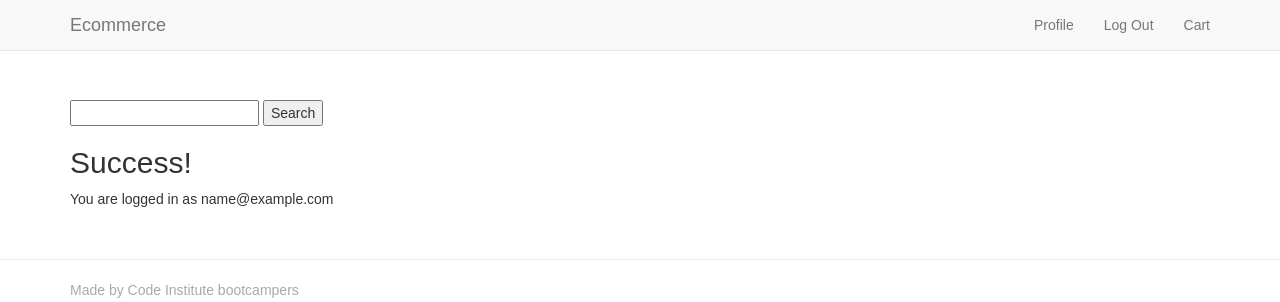
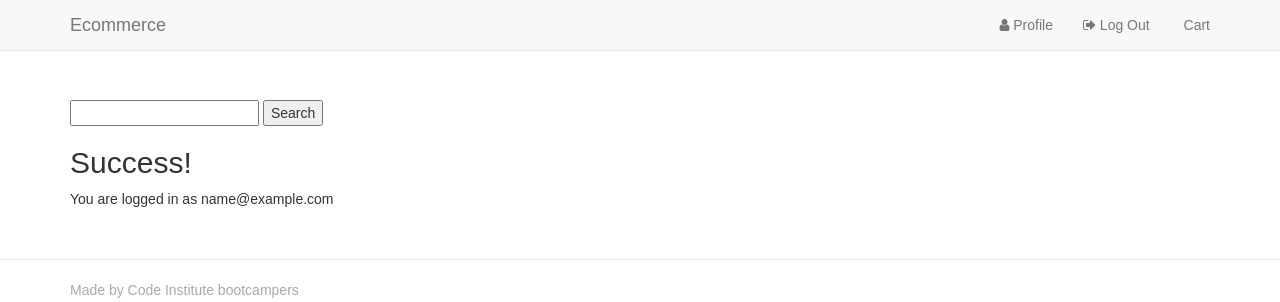
Before and after one commit to rory81/ci-ecommerce, a Django app: page /accounts/profile/ in a window 1280 px wide. Shown: the top 302 px of the page. Run offline with Django 3.2, Linux system fonts and the light colour scheme; the visitor is signed in with stand-in values (Sample User, id 1); some libraries are stand-ins or nearby versions.

Commit message:
add icons to base.html

```diff
--- a/templates/base.html
+++ b/templates/base.html
@@ -12,8 +12,8 @@
 	<link rel="stylesheet" href="{% static 'css/custom.css' %}">
 	<script src="https://cdnjs.cloudflare.com/ajax/libs/jquery/3.2.1/jquery.min.js"></script>
 	<script src="https://cdnjs.cloudflare.com/ajax/libs/twitter-bootstrap/3.3.7/js/bootstrap.min.js"></script>
-    {% block head_js %}
-    {% endblock head_js %}
+	{% block head_js %}
+	{% endblock head_js %}
 </head>
 
 <body>
@@ -32,15 +32,15 @@
 			<div id="navbar" class="navbar-collapse collapse">
 				<ul class="nav navbar-nav navbar-right">
 					{% if user.is_authenticated %}
-					<li><a href="{% url 'profile' %}">Profile</a></li>
-					<li><a href="{% url 'logout' %}">Log Out</a></li>
+					<li><a href="{% url 'profile' %}"><i class="fa fa-user"></i> Profile</a></li>
+					<li><a href="{% url 'logout' %}"><i class="fa fa-sign-out"></i> Log Out</a></li>
 					{%  else %}
-					<li><a href="{% url 'register' %}">Register</a></li>
-					<li><a href="{% url 'login' %}">Log In</a></li>
+					<li><a href="{% url 'register' %}"><i class="fa fa-user-plus"></i> Register</a></li>
+					<li><a href="{% url 'login' %}"><i class="fa fa-sign-in"></i> Log In</a></li>
 					{% endif %}
 					<li>
 						<a href="{% url 'view_cart' %}">
-							<i class="fa fa-shipping-cart"></i>Cart
+							<i class="fa fa-shipping-cart"></i> Cart
 							{% if product_count > 0 %}
 							<label class="badge badge-warning">{{ product_count }}</label>
 							{% endif %}
@@ -64,7 +64,6 @@
 			<form action="{% url 'search' %}" method="get">
 				<input type="text" name="q">
 				<button type="submit">Search</button>
-
 			</form>
 		</div>
 		{% block content %} {% endblock %}
```
